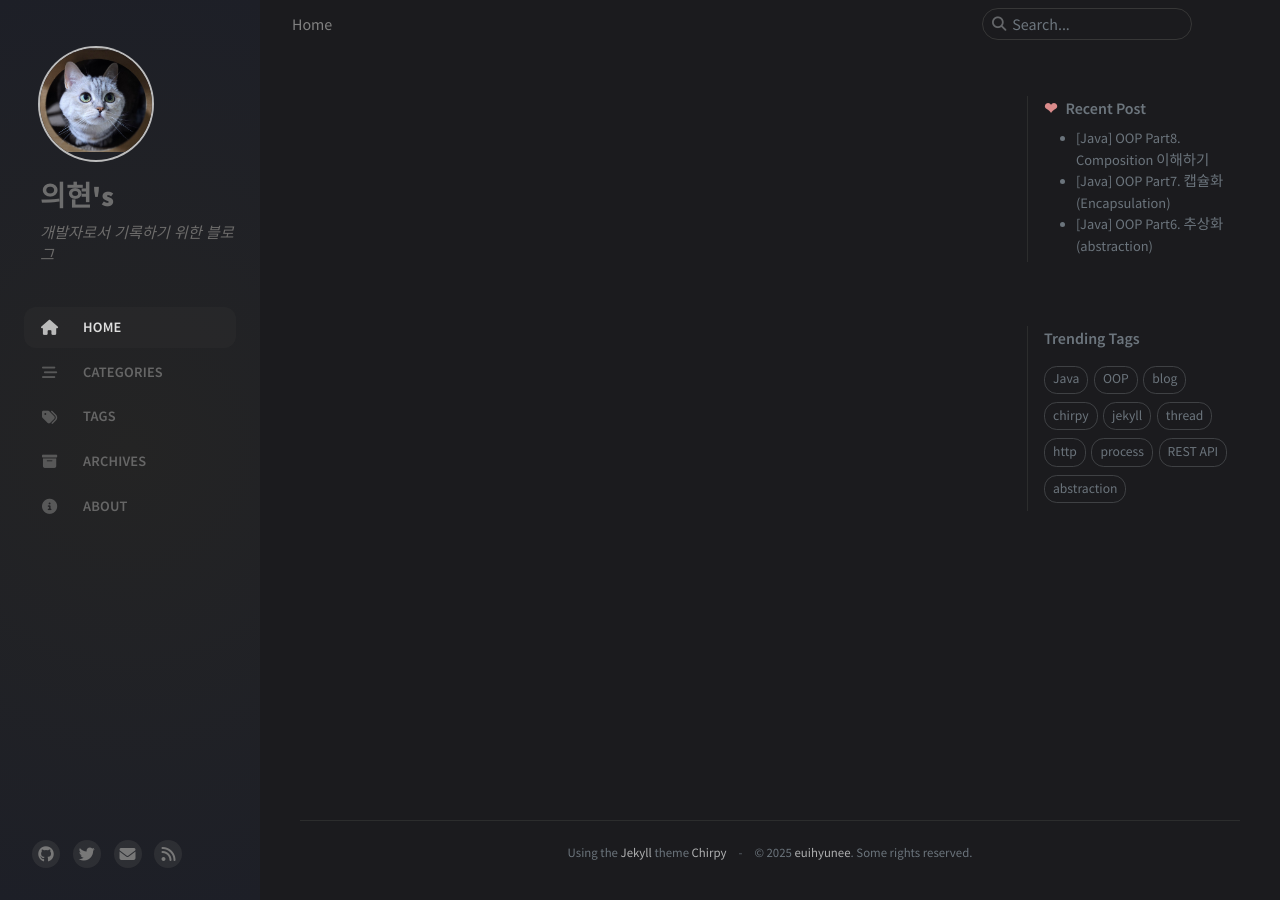
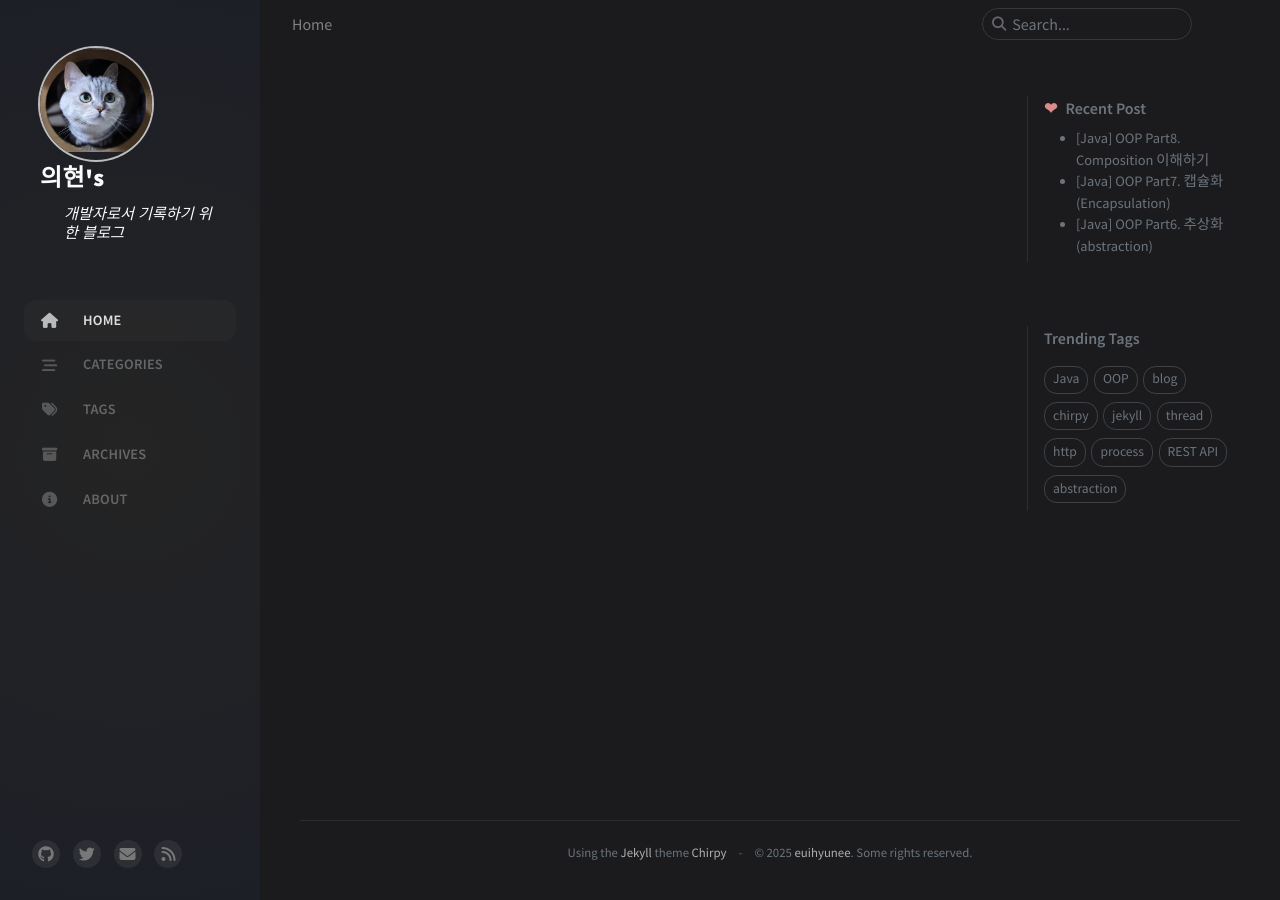
Before and after one commit to Euihyunee/euihyunee.github.io, a Jekyll site: the page built from index.html, in a window 1280 px wide. Built offline with Jekyll 4.4.1, drawn with Linux system fonts in a browser that asks for light colours; comment, search, counter and statistics services are not loaded.

Commit message:
[update] 타이틀, 서브 타이틀 수정 색상 수정

```diff
--- a/_sass/addon/commons.scss
+++ b/_sass/addon/commons.scss
@@ -761,28 +761,49 @@ $btn-mb: 0.5rem;
   }
 
   .site-title {
-    font-weight: 900;
-    font-size: 1.75rem;
-    line-height: 1.2;
-    letter-spacing: 0.25px;
-    color: rgba(134, 133, 133, 0.99);
-    margin-top: 1.25rem;
-    margin-bottom: 0.5rem;
-
+    // 기존 코드
+    // font-weight: 900;
+    // font-size: 1.75rem;
+    // line-height: 1.2;
+    // letter-spacing: 0.25px;
+    // color: rgba(134, 133, 133, 0.99);
+    // margin-top: 1.25rem;
+    // margin-bottom: 0.5rem;
+
+    // a {
+    //   @extend %clickable-transition;
+    //   @extend %sidebar-link-hover;
+    // }
     a {
       @extend %clickable-transition;
-      @extend %sidebar-link-hover;
+
+      font-weight: 900;
+      font-size: 1.5rem;
+      letter-spacing: 0.5px;
+      color: rgba(254, 254, 254, 99%);
     }
   }
 
   .site-subtitle {
+    // 기존 코드
+    // font-size: 95%;
+    // color: var(--sidebar-muted-color);
+    // margin-top: 0.25rem;
+    // word-spacing: 1px;
+    // -webkit-user-select: none;
+    // -moz-user-select: none;
+    // -ms-user-select: none;
+    // user-select: none;
+
     font-size: 95%;
+    /*
     color: var(--sidebar-muted-color);
-    margin-top: 0.25rem;
+    */
+    color: rgba(254, 254, 254, 99%);
+    line-height: 1.2rem;
     word-spacing: 1px;
-    -webkit-user-select: none;
-    -moz-user-select: none;
-    -ms-user-select: none;
+    margin: 0.5rem 1.5rem 0.5rem 1.5rem;
+    min-height: 3rem; // avoid vertical shifting in multi-line words
     user-select: none;
   }
 
```
